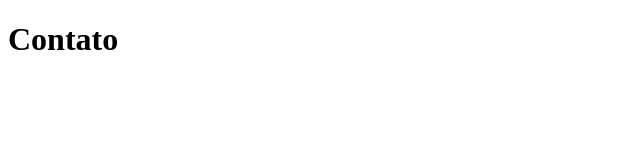
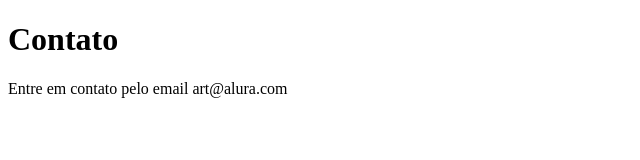
Before and after one commit to 4rt-lab/4rt-lab, a plain HTML site: page contato.html in a window 1280 px wide. Shown: the whole page, without its empty margins (0-640 px from the left). Drawn offline with Linux system fonts and the light colour scheme.

Commit message:
Adicionando email de contato

```diff
--- a/contato.html
+++ b/contato.html
@@ -2,13 +2,12 @@
 <html lang="pt-br">
 <head>
     <meta charset="UTF-8">
+    <meta http-equiv="X-UA-Compatible" content="IE=edge">
     <meta name="viewport" content="width=device-width, initial-scale=1.0">
     <title>Contato</title>
-    <h1>Contato</h1>
-
-
 </head>
 <body>
-
+<h1>Contato</h1>
+<p>Entre em contato pelo email art@alura.com</p>
 </body>
 </html>
```
